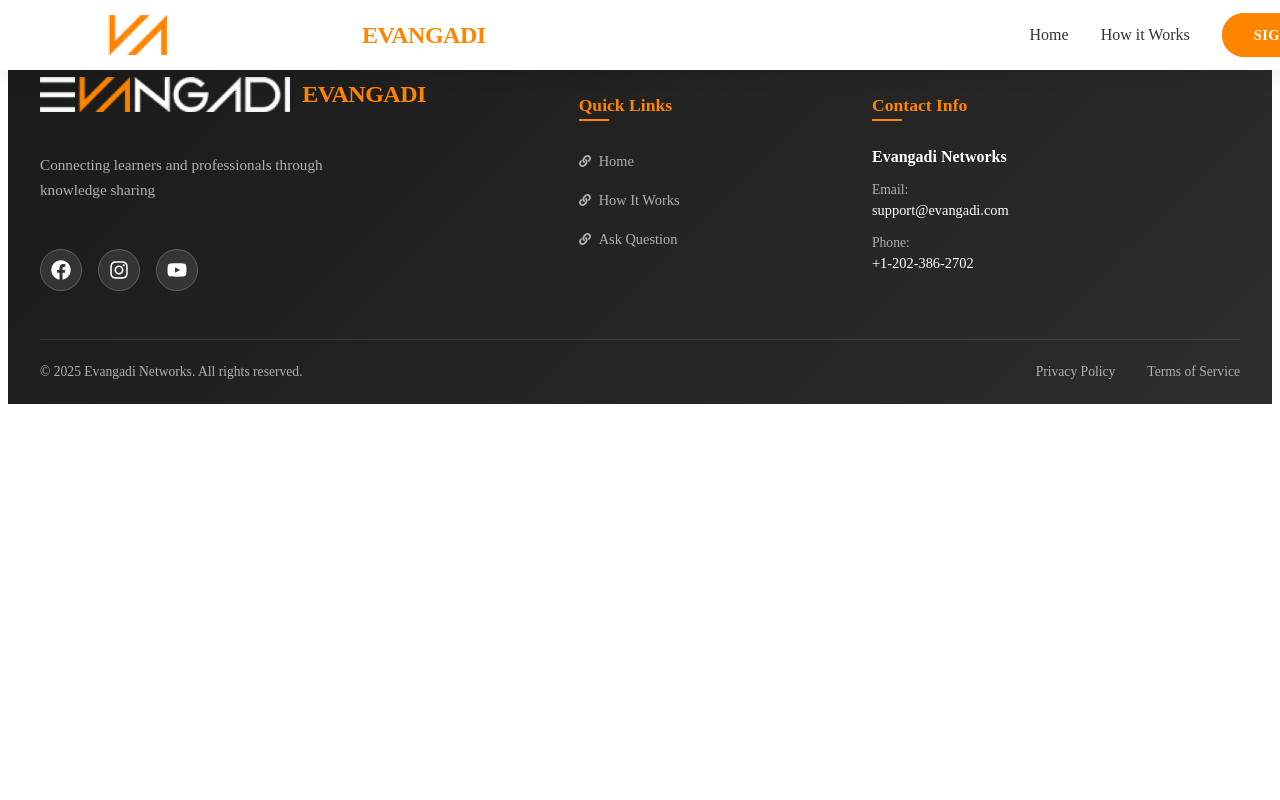
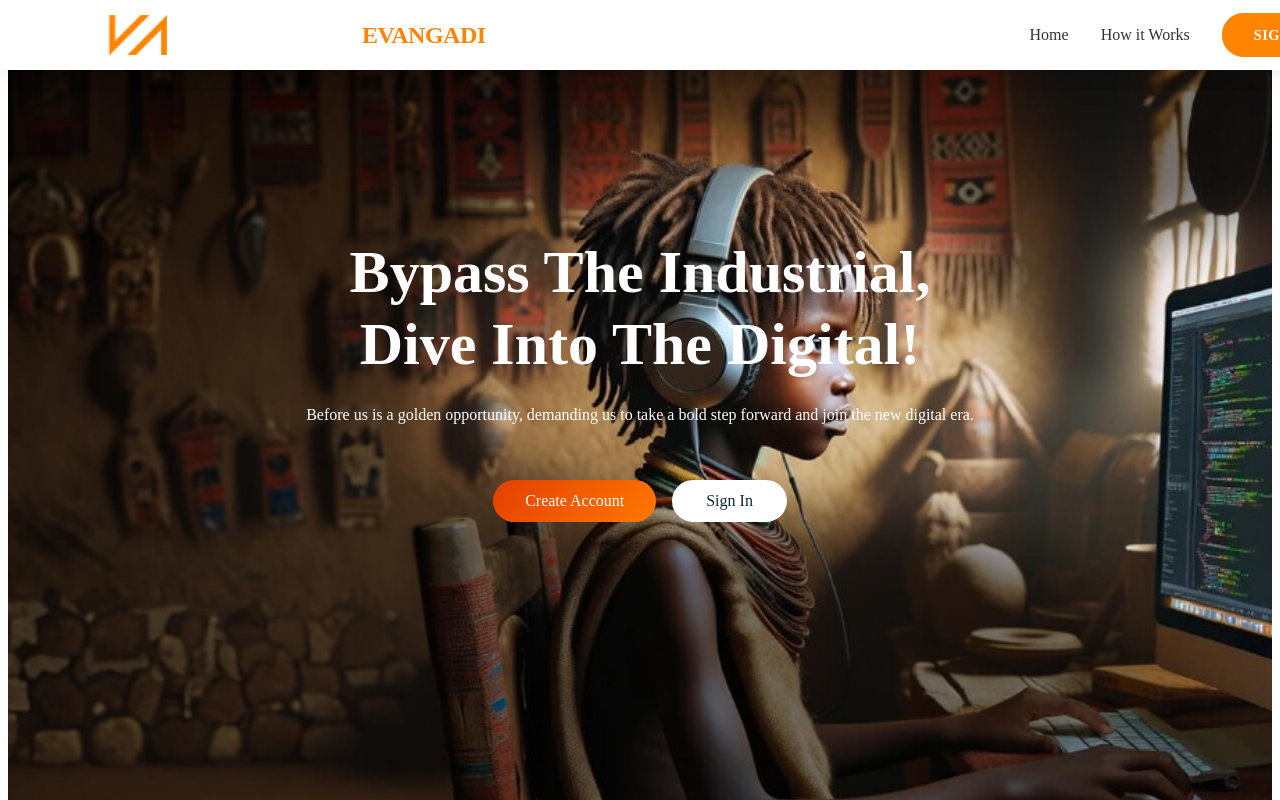
Before and after one commit to good12834/newevangadiforum, a React (Vite) app in the folder client/: page / in a window 1280 px wide. Shown: the top 800 px of the page. Built offline with nearby package versions, Linux system fonts and the light colour scheme.

Commit message:
Landing Page

```diff
--- a/client/src/pages/LandingPage/LandingPage.jsx
+++ b/client/src/pages/LandingPage/LandingPage.jsx
@@ -1,9 +1,33 @@
-import React from 'react'
+import React from "react";
+import { Link } from "react-router-dom";
+import styles from "./LandingPage.module.css";
 
 const LandingPage = () => {
   return (
-    <div>LandingPage</div>
-  )
-}
+    <div className={styles.landingPage}>
+      <div className={styles.textDiv}>
+        <h2>
+          Bypass the Industrial,
+          <br />
+          Dive into the Digital!
+        </h2>
 
-export default LandingPage
+        <p>
+          Before us is a golden opportunity, demanding us to take a bold step
+          forward and join the new digital era.
+        </p>
+
+        <div className={styles.linkDiv}>
+          <Link to="/users/register" className={styles.createAccount}>
+            Create Account
+          </Link>
+          <Link to="/users/login" className={styles.signIn}>
+            Sign In
+          </Link>
+        </div>
+      </div>
+    </div>
+  );
+};
+
+export default LandingPage;
--- /dev/null
+++ b/client/src/pages/LandingPage/LandingPage.module.css
@@ -0,0 +1,186 @@
+.landingPage {
+  background-image: url(../../assets/images/externalpage.jpg);
+  background-size: cover;
+  background-position: center;
+  background-repeat: no-repeat;
+  min-height: 100vh;
+  color: white;
+  display: flex;
+  flex-direction: column;
+  justify-content: flex-start;
+  text-align: center;
+  padding-bottom: 200px;
+}
+
+/* Make sure the container takes full height */
+.landingPage {
+  height: 100%;
+}
+
+a {
+  text-decoration: underline;
+}
+
+.createAccount {
+  display: inline-block;
+  text-transform: capitalize;
+  text-decoration: none;
+  font-weight: 500;
+  background-image: linear-gradient(310deg, rgb(255, 120, 0), rgb(227, 63, 0));
+  padding: .75rem 2rem;
+  font-size: 1rem;
+  color: rgb(255, 255, 255);
+  border-radius: 30px;
+  position: relative;
+  z-index: 1;
+  transition: 0.4s ease-in-out;
+  border: none;
+  cursor: pointer;
+}
+
+.createAccount::after {
+  content: "";
+  clear: both;
+  display: block;
+  position: absolute;
+  width: 100%;
+  height: 0%;
+  background-image: linear-gradient(310deg, rgb(255, 130, 26), rgb(255, 139, 0));
+  border-radius: 30px;
+  left: 0px;
+  z-index: -1;
+  transition: 0.4s ease-in-out;
+  transform: scale(0);
+  bottom: 0px;
+}
+
+.createAccount:hover {
+  color: rgb(33, 37, 41);
+}
+
+.createAccount:hover::after {
+  height: 100%;
+  transform: scale(1);
+}
+
+.signIn {
+  text-decoration: none;
+  display: inline-block;
+  text-transform: capitalize;
+  font-weight: 500;
+  background: rgb(255, 255, 255);
+  padding: .625rem 2rem;
+  font-size: 1rem;
+  color: rgb(11, 43, 60);
+  border-radius: 30px;
+  position: relative;
+  z-index: 1;
+  transition: 0.4s ease-in-out;
+  border: 2px solid rgb(255, 255, 255);
+  cursor: pointer;
+}
+
+.signIn::after {
+  content: "";
+  clear: both;
+  display: block;
+  position: absolute;
+  width: 100%;
+  height: 0%;
+  background-image: linear-gradient(310deg, rgb(255, 130, 26), rgb(255, 139, 0));
+  border-radius: 30px;
+  left: 0px;
+  z-index: -1;
+  transition: 0.4s ease-in-out;
+  transform: scale(0);
+  bottom: 0px;
+}
+
+.signIn:hover {
+  color: rgb(255, 255, 255);
+  background-color: transparent;
+  border-color: #fe8303;
+}
+
+.signIn:hover::after {
+  height: 100%;
+  transform: scale(1);
+}
+
+.textDiv {
+  margin-top: 18%;
+  display: flex;
+  flex-direction: column;
+  align-items: center;
+}
+
+.textDiv h2 {
+  margin-top: 0px;
+  margin-bottom: 0.5rem;
+  font-weight: 900;
+  line-height: 1.2;
+  color: rgb(255, 255, 255);
+  font-size: 2.5rem;
+  text-transform: capitalize;
+  margin-bottom: 20px;
+}
+
+.textDiv p {
+  width: 75%;
+  margin-top: 0px;
+  margin-bottom: 1rem;
+  font-size: 16px;
+  color: rgb(255, 255, 255);
+  font-weight: 500;
+  line-height: 30px;
+  margin-bottom: 30px;
+}
+
+.linkDiv {
+  display: flex;
+  gap: 1rem;
+  margin-top: 20px;
+}
+
+/* Media Queries */
+@media only screen and (min-width: 768px) {
+  .textDiv h2 {
+    font-size: 3.75rem; /* 60px */
+  }
+}
+
+@media only screen and (max-width: 767px) {
+  .textDiv {
+    margin-top: 30%;
+  }
+
+  .textDiv h2 {
+    font-size: 1.5rem;
+  }
+
+  .linkDiv {
+    flex-direction: column;
+    align-items: center;
+  }
+}
+
+@media only screen and (max-width: 620px) {
+  .createAccount {
+    padding: .5rem 1rem;
+  }
+
+  .signIn {
+    padding: .625rem 1rem;
+    font-size: .8rem;
+  }
+}
+
+@media only screen and (max-width: 520px) {
+  .textDiv {
+    margin-top: 40%;
+  }
+
+  .textDiv p {
+    width: 90%;
+  }
+}
```
Also changed, not shown: client/src/pages/EditQuestion/EditAnswer.module.css (deleted), client/src/pages/EditQuestion/EditQuestion.module.css (added).
